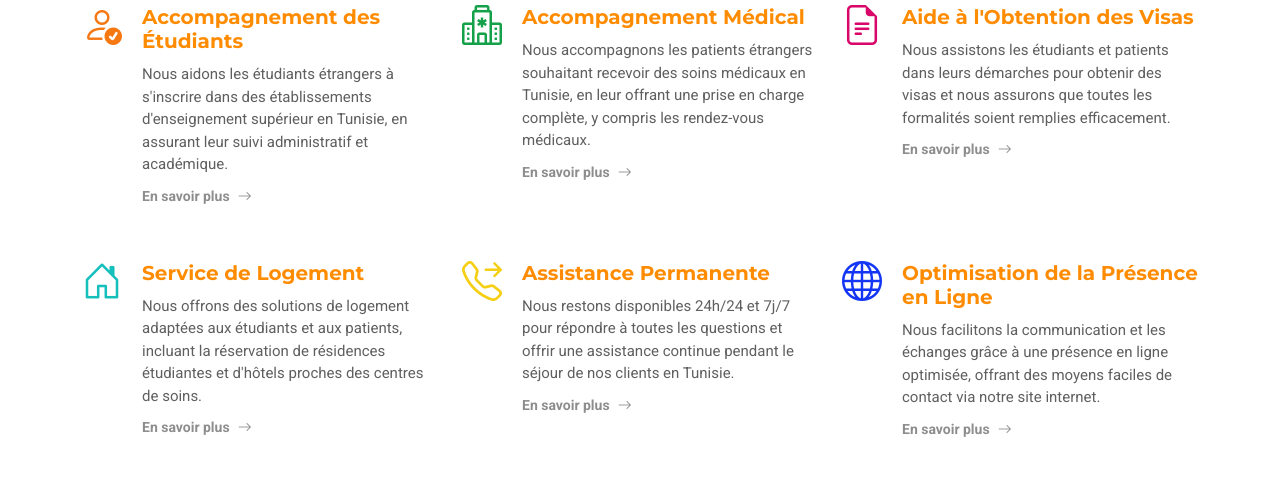
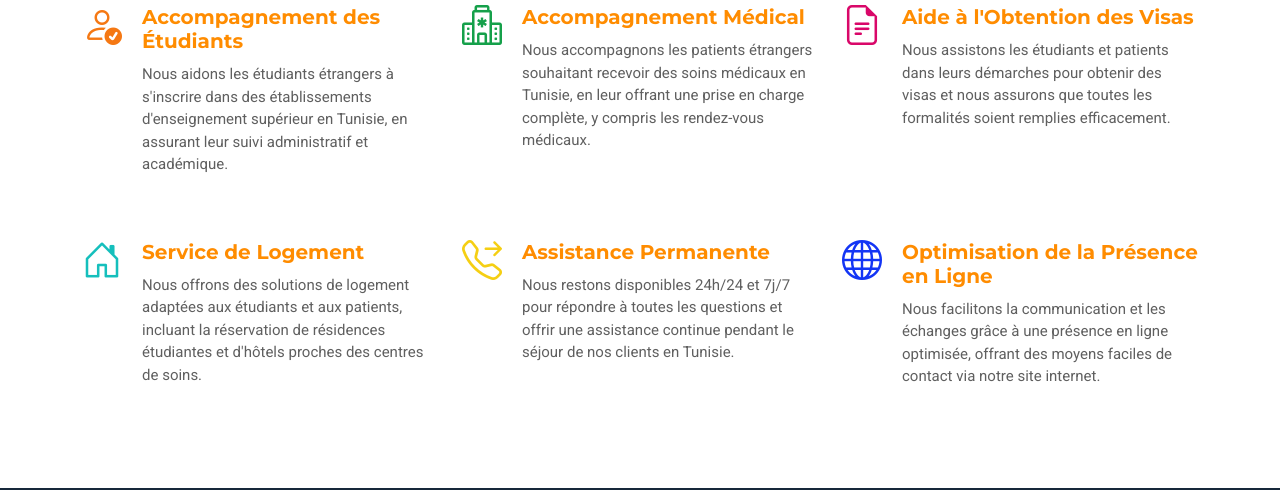
Before and after one commit to amirabourogaa/mkts.tn, a plain HTML site: page index.html in a window 1280 px wide. Shown: the part 1763-2253 px from the top of the page. Drawn offline with Linux system fonts and the light colour scheme.

Commit message:
change cover about page

```diff
--- a/index.html
+++ b/index.html
@@ -74,7 +74,7 @@
               </p>
             </blockquote>
             <div class="d-flex" data-aos="fade-up" data-aos-delay="200">
-              <a href="#about" class="btn-get-started">En savoir plus</a>
+              <a href="#swiper-slide" class="btn-get-started">En savoir plus</a>
               <a href="./assets/img/logo-video.mp4" class="glightbox btn-watch-video d-flex align-items-center"><i class="bi bi-play-circle"></i><span>Voir la vidéo</span></a>
             </div>
           </div>
@@ -118,7 +118,7 @@
               }
             }
           </script>
-          <div class="swiper-wrapper">
+          <div id="swiper-slide" class="swiper-wrapper">
 
             <div class="swiper-slide">
               <div class="item">
@@ -136,7 +136,7 @@
               </div>
             </div><!-- End slide item -->
 
-            <div class="swiper-slide">
+            <div  class="swiper-slide">
               <div class="item">
                 <h3 class="mb-3">Facilité de contact</h3>
                 <h4 class="mb-3">Une assistance à chaque étape</h4>
@@ -184,7 +184,6 @@
         <div>
           <h4 class="title">Accompagnement des Étudiants</h4>
           <p class="description">Nous aidons les étudiants étrangers à s'inscrire dans des établissements d'enseignement supérieur en Tunisie, en assurant leur suivi administratif et académique.</p>
-          <a href="#" class="readmore stretched-link"><span>En savoir plus</span><i class="bi bi-arrow-right"></i></a>
         </div>
       </div>
       <!-- End Service Item -->
@@ -194,7 +193,6 @@
         <div>
           <h4 class="title">Accompagnement Médical</h4>
           <p class="description">Nous accompagnons les patients étrangers souhaitant recevoir des soins médicaux en Tunisie, en leur offrant une prise en charge complète, y compris les rendez-vous médicaux.</p>
-          <a href="#" class="readmore stretched-link"><span>En savoir plus</span><i class="bi bi-arrow-right"></i></a>
         </div>
       </div><!-- End Service Item -->
 
@@ -203,7 +201,6 @@
         <div>
           <h4 class="title">Aide à l'Obtention des Visas</h4>
           <p class="description">Nous assistons les étudiants et patients dans leurs démarches pour obtenir des visas et nous assurons que toutes les formalités soient remplies efficacement.</p>
-          <a href="#" class="readmore stretched-link"><span>En savoir plus</span><i class="bi bi-arrow-right"></i></a>
         </div>
       </div><!-- End Service Item -->
 
@@ -212,7 +209,6 @@
         <div>
           <h4 class="title">Service de Logement</h4>
           <p class="description">Nous offrons des solutions de logement adaptées aux étudiants et aux patients, incluant la réservation de résidences étudiantes et d'hôtels proches des centres de soins.</p>
-          <a href="#" class="readmore stretched-link"><span>En savoir plus</span><i class="bi bi-arrow-right"></i></a>
         </div>
       </div><!-- End Service Item -->
 
@@ -221,7 +217,6 @@
         <div>
           <h4 class="title">Assistance Permanente</h4>
           <p class="description">Nous restons disponibles 24h/24 et 7j/7 pour répondre à toutes les questions et offrir une assistance continue pendant le séjour de nos clients en Tunisie.</p>
-          <a href="#" class="readmore stretched-link"><span>En savoir plus</span><i class="bi bi-arrow-right"></i></a>
         </div>
       </div><!-- End Service Item -->
 
@@ -230,7 +225,6 @@
         <div>
           <h4 class="title">Optimisation de la Présence en Ligne</h4>
           <p class="description">Nous facilitons la communication et les échanges grâce à une présence en ligne optimisée, offrant des moyens faciles de contact via notre site internet.</p>
-          <a href="#" class="readmore stretched-link"><span>En savoir plus</span><i class="bi bi-arrow-right"></i></a>
         </div>
       </div><!-- End Service Item -->
 
@@ -342,7 +336,7 @@
         <div class="col-md-6" data-aos="fade-up" data-aos-delay="300">
           <h4>Votre Partenaire de Confiance<br>Pour un Séjour Sans Stress</h4>
           <p>Makni Kin Tunis Service Sarl vous accompagne dans chaque étape de votre séjour, pour que vous puissiez vous concentrer sur l'essentiel, que ce soit vos études ou vos soins médicaux.</p>
-          <a href="#about" class="btn-get-started">En Savoir Plus</a>
+          <a href="about.html" class="btn-get-started">En Savoir Plus</a>
         </div>
       </div>
     </div>
```
Also changed, not shown: services.html (+0 -6 lines).
